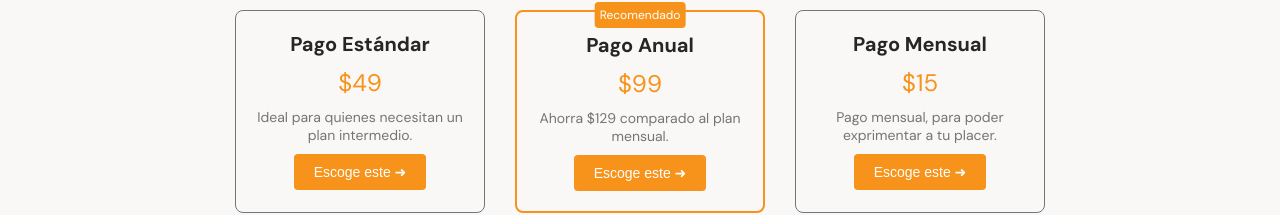
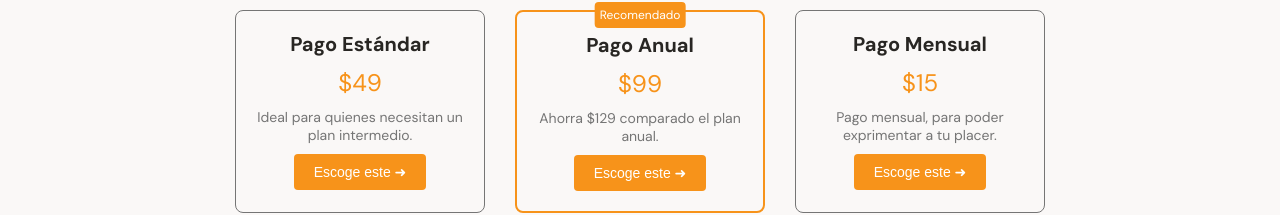
Before and after one commit to NicolasCardinaux/Programacion-avanzada, a React (Vite) app in the folder TP 5/: page / in a window 1280 px wide. Shown: the part 2256-2471 px from the top of the page. Built offline with nearby package versions, Linux system fonts and the light colour scheme; no server answers.

Commit message:
Update PlanSection.jsx

```diff
--- a/TP 5/src/components/PlanSection.jsx
+++ b/TP 5/src/components/PlanSection.jsx
@@ -14,7 +14,7 @@ const PlanSection = forwardRef((_, ref) => {
     {
       name: "Pago Anual",
       price: "$99",
-      discount: "Ahorra $129 comparado al plan mensual.",
+      discount: "Ahorra $129 comparado el plan anual.",
       recommended: true,
     },
     {
```
